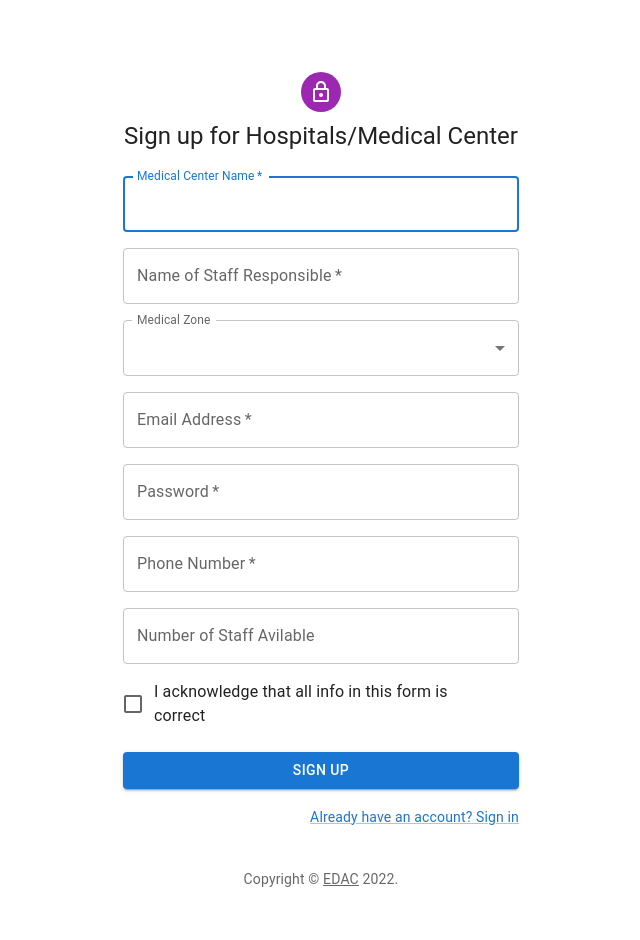
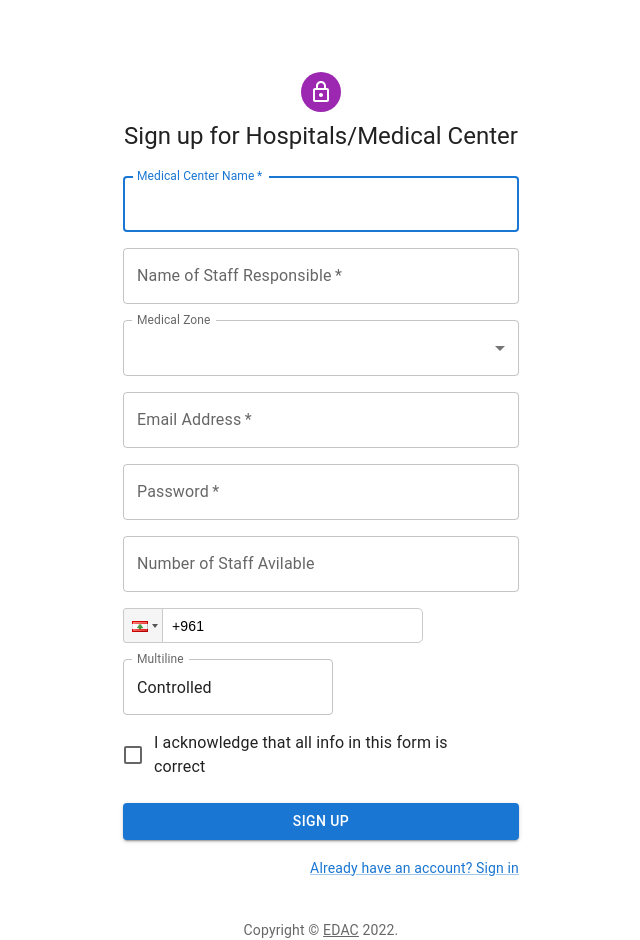
Before and after one commit to EDAC-Rocket-Team/EDAC, a React (Create React App) app in the folder frontend/: page /sub in a window 1280 px wide. Shown: the whole page, without its empty margins (319-959 px from the left). Before the commit the page ends 889 px from the top, so only its background shows below. Built offline with nearby package versions, Linux system fonts and the light colour scheme.

Commit message:
finished sign up page

```diff
--- a/frontend/src/pages/SignupBen.js
+++ b/frontend/src/pages/SignupBen.js
@@ -17,6 +17,8 @@ import MenuItem from '@mui/material/MenuItem';
 import FormControl from '@mui/material/FormControl';
 import Select from '@mui/material/Select';
 import {useNavigate} from "react-router-dom";
+import PhoneInput from 'react-phone-input-2'
+import 'react-phone-input-2/lib/style.css'
 
 
 function Copyright(props) {
@@ -35,6 +37,11 @@ function Copyright(props) {
 const theme = createTheme();
 
 export default function SignupBen() {
+  const [value, setValue] = React.useState('Controlled');
+  const handleChange = (event) => {
+    setValue(event.target.value);
+  };
+
   let navigate = useNavigate();
 
   const [areaZone, setAreaZone] = useState("NA")
@@ -136,27 +143,40 @@ export default function SignupBen() {
                 />
               </Grid>
 
-            <Grid item xs={12}>
-            <TextField
-                  required
-                  fullWidth
-                  name="number"
-                  label="Phone Number"
-                  type="phonenumber"
-                  id="number"
-                />
-            </Grid>
-
-            <Grid item xs={12}>
+              <Grid item xs={12}>
             <TextField
                   fullWidth
                   name="numberStaff"
                   label="Number of Staff Avilable"
-                  type="staffnumber"
+                  type="number"
                   id="staffnumber"
-                  autoComplete="new-number"
+                  inputProps= {{ inputMode: 'numeric', pattern: '[0-9]*'}}
                 />
             </Grid>
+
+
+
+            <Grid item xs={12}>
+                < PhoneInput
+                  country={'lb'}
+                  required
+                  name="phone"
+                  label="Phone Number"
+                  type="tel"
+                  id="phone"
+                />
+              </Grid>
+
+              <Grid item xs={12}>
+                        <TextField
+                      id="outlined-multiline-flexible"
+                      label="Multiline"
+                      multiline
+                      maxRows={4}
+                      value={value}
+                      onChange={handleChange}
+                    />
+              </Grid>
 
               <Grid item xs={12}>
                 <FormControlLabel
```
